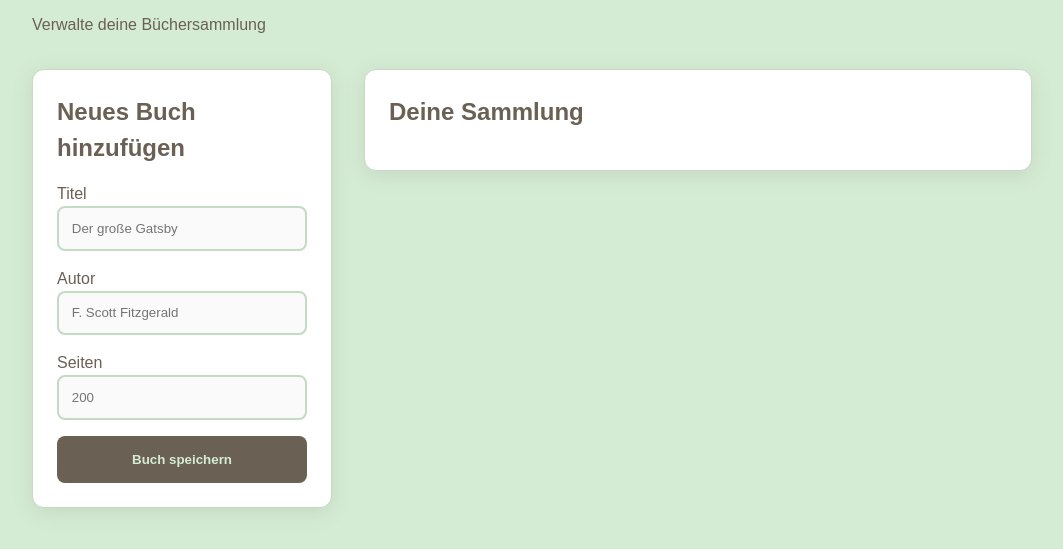
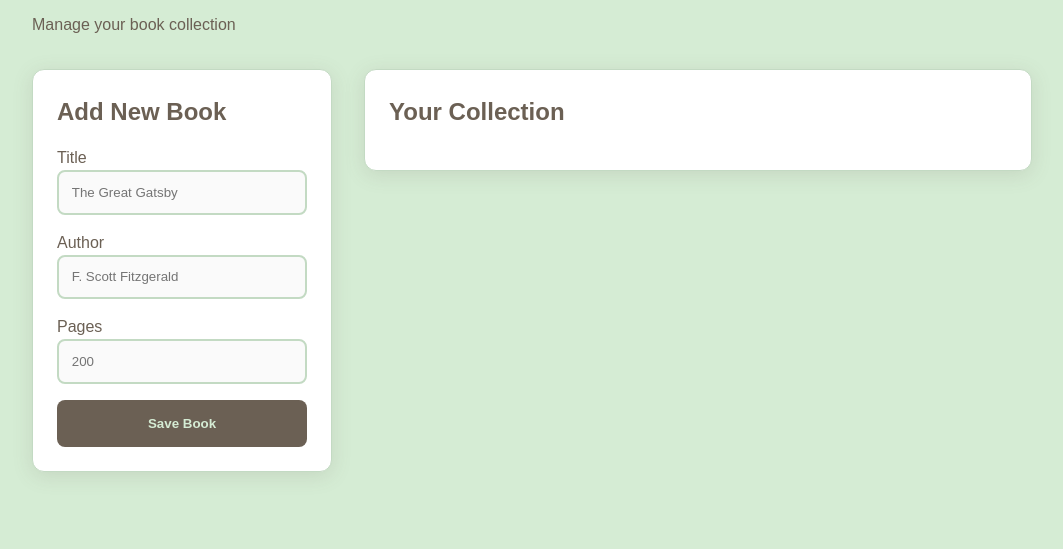
Before and after one commit to AdyanMidzic08/Book-Manager, a website: page public/index.html in a window 1280 px wide. Shown: the part 83-632 px from the top of the page, without its empty margins (108-1171 px from the left). Drawn offline with Linux system fonts and the light colour scheme; no server answers.

Commit message:
switched language to English

```diff
--- a/public/index.html
+++ b/public/index.html
@@ -1,36 +1,36 @@
 <!DOCTYPE html>
-<html lang="de">
+<html lang="en">
   <head>
     <meta charset="UTF-8" />
     <meta name="viewport" content="width=device-width, initial-scale=1.0" />
     <title>Book Manager</title>
     <link rel="stylesheet" href="./style.css" />
     <script src="../dist/script.js" defer></script>
-    <link href="https://fonts.googleapis.com/css2?family=Merriweather:ital,wght@0,300;0,400;0,700;1,400&family=Lato:wght@300;400;700&display=swap"rel="stylesheet"/>
+    <link href="https://fonts.googleapis.com/css2?family=Merriweather:ital,wght@0,300;0,400;0,700;1,400&family=Lato:wght@300;400;700&display=swap" rel="stylesheet"/>
   </head>
   <body>
     <div class="app-container">
       <header>
         <h1>My Library</h1>
-        <p>Verwalte deine Büchersammlung</p>
+        <p>Manage your book collection</p>
       </header>
 
       <main>
-        <!-- Formular Bereich -->
+        <!-- Form Area -->
         <section class="add-book-section">
-          <h2>Neues Buch hinzufügen</h2>
+          <h2>Add New Book</h2>
           <form id="book-form">
             <div class="form-group">
-              <label for="title">Titel</label>
+              <label for="title">Title</label>
               <input
                 type="text"
                 id="title"
-                placeholder="Der große Gatsby"
+                placeholder="The Great Gatsby"
                 required
               />
             </div>
             <div class="form-group">
-              <label for="author">Autor</label>
+              <label for="author">Author</label>
               <input
                 type="text"
                 id="author"
@@ -39,18 +39,18 @@
               />
             </div>
             <div class="form-group">
-              <label for="pages">Seiten</label>
+              <label for="pages">Pages</label>
               <input type="number" id="pages" placeholder="200" />
             </div>
             <button
             onclick="event.preventDefault(); postBooks(title.value, author.value, pages.value)"
-            id="submitBtn" type="submit" class="btn-primary">Buch speichern</button>
+            id="submitBtn" type="submit" class="btn-primary">Save Book</button>
           </form>
         </section>
 
-        <!-- Liste Bereich -->
+        <!-- List Area -->
         <section class="book-list-section">
-          <h2>Deine Sammlung</h2>
+          <h2>Your Collection</h2>
           <div id="book-list" class="book-grid">
         </section>
       </main>
--- a/src/script.ts
+++ b/src/script.ts
@@ -33,7 +33,7 @@ async function loadBooks() {
               </div>
             <div class="book-actions">
                 <button id="${id}" onclick="readBook('${id}')" class="btn-icon read">Read: ${read}</button>
-                <button onclick="deleteBook('${id}')" class="btn-icon delete">Löschen</button>
+                <button onclick="deleteBook('${id}')" class="btn-icon delete">Delete</button>
             </div>
         </div>
         `;
```
